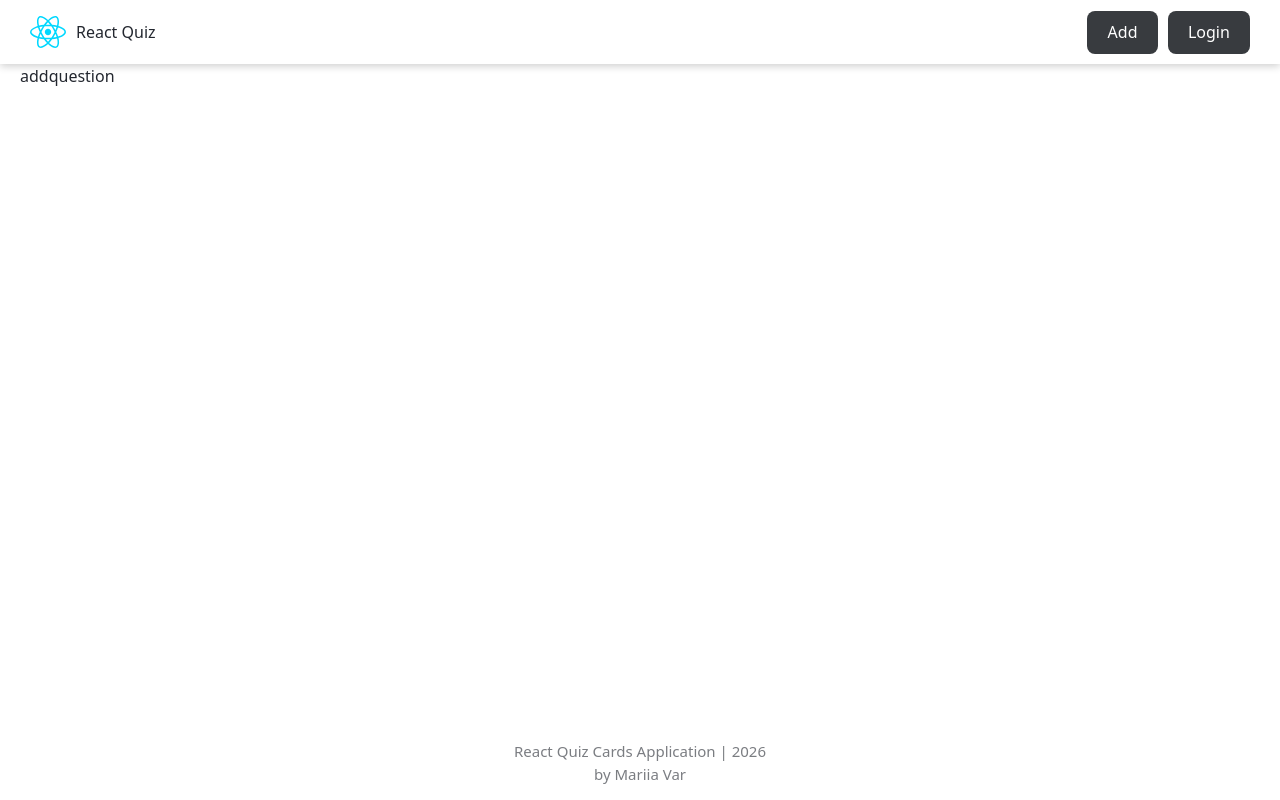
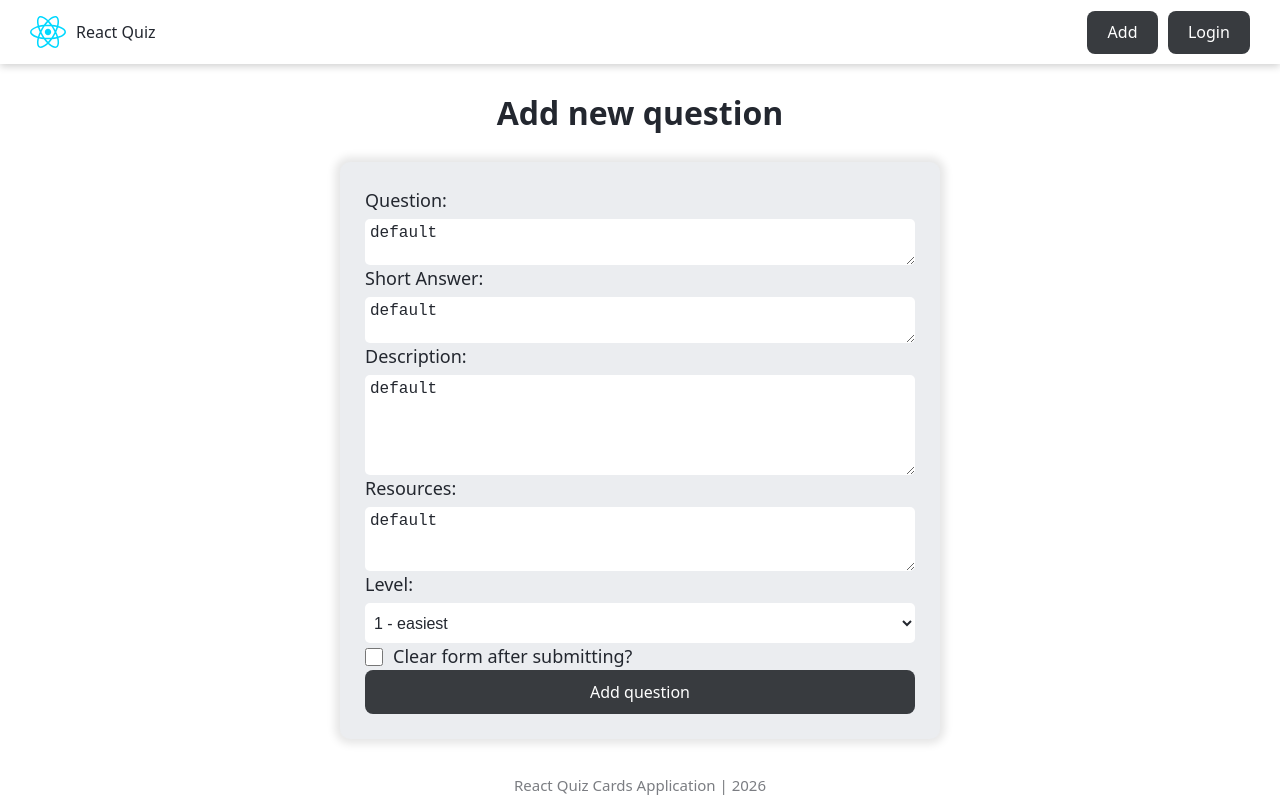
Before and after one commit to Mary-Varf/react-quiz, a React (Vite) app: page /addquestion in a window 1280 px wide. Built offline with nearby package versions, Linux system fonts and the light colour scheme.

Commit message:
add question page layout

```diff
--- a/src/App.jsx
+++ b/src/App.jsx
@@ -3,6 +3,7 @@ import { MainLayout } from "./components/MainLayout";
 import { HomePage } from "./pages/HomePage/HomePage";
 import { NotFoundPage } from "./pages/NotFoundPage";
 import { QuestionPage } from "./pages/QuestionPage";
+import { AddQuestionPage } from "./pages/AddQuestionPage";
 
 const App = () => {
   return (
@@ -11,7 +12,7 @@ const App = () => {
         <Route element={<MainLayout />}>
           <Route path="/" element={<HomePage />} />
           <Route path="/main" element={<div>main</div>} />
-          <Route path="/addquestion" element={<div>addquestion</div>} />
+          <Route path="/addquestion" element={<AddQuestionPage />} />
           <Route path="/question/:id" element={<QuestionPage />} />
           <Route path="/forbidden" element={<div>forbidden</div>} />
           <Route path="*" element={<NotFoundPage />} />
--- a/src/components/MainLayout/MainLayout.jsx
+++ b/src/components/MainLayout/MainLayout.jsx
@@ -2,11 +2,13 @@ import {} from "react";
 import cls from "./MainLayout.module.css";
 import { Outlet } from "react-router-dom";
 import { Header } from "../Header";
+import { ToastContainer } from "react-toastify";
 
 export const MainLayout = () => {
   const currentYear = new Date().getFullYear();
 
   return (
+    <>
       <div className={cls.mainLayout}>
         <Header />
         <div className={cls.mainWrapper}>
@@ -19,5 +21,7 @@ export const MainLayout = () => {
           </footer>
         </div>
       </div>
+      <ToastContainer />
+    </>
   );
 };
--- a/src/index.css
+++ b/src/index.css
@@ -5,6 +5,7 @@
   --btn-text-color: #383b3f;
   --btn-bg-color: #fff;
   --card-bg-color: #343a46;
+  --green-color: #219679;
   font-family: var(--sans);
   line-height: 1.5;
   font-weight: 400;
--- /dev/null
+++ b/src/pages/AddQuestionPage/AddQuestionPage.jsx
@@ -0,0 +1,96 @@
+import {} from "react";
+import cls from "./AddQuestionPage.module.css";
+import { Select } from "../../components/Select";
+import { Button } from "../../components/Button";
+
+const LEVEL_OPTIONS = [
+  { value: 1, text: "1 - easiest" },
+  { value: 2, text: "2 - medium" },
+  { value: 3, text: "3 - hardest" },
+];
+
+export const AddQuestionPage = () => {
+  return (
+    <>
+      <h1 className={cls.formTitle}>Add new question</h1>
+      <form action="" className={cls.formContiner}>
+        <div className={cls.formControl}>
+          <label htmlFor="questionField">Question:</label>
+          <textarea
+            name="question"
+            id="questionField"
+            cols="30"
+            rows="2"
+            required
+            placeholder="Please enter question"
+            defaultValue={"default"}
+          ></textarea>
+        </div>
+
+        <div className={cls.formControl}>
+          <label htmlFor="shortAnswerField">Short Answer:</label>
+          <textarea
+            name="answer"
+            id="shortAnswerField"
+            cols="30"
+            rows="2"
+            required
+            placeholder="Please enter short anser"
+            defaultValue={"default"}
+          ></textarea>
+        </div>
+
+        <div className={cls.formControl}>
+          <label htmlFor="descriptionField">Description:</label>
+          <textarea
+            name="description"
+            id="descriptionField"
+            cols="30"
+            rows="5"
+            required
+            placeholder="Please enter description"
+            defaultValue={"default"}
+          ></textarea>
+        </div>
+
+        <div className={cls.formControl}>
+          <label htmlFor="resourcesField">Resources:</label>
+          <textarea
+            name="resources"
+            id="resourcesField"
+            cols="30"
+            rows="3"
+            required
+            placeholder="Please enter resources separated by commas"
+            defaultValue={"default"}
+          ></textarea>
+        </div>
+
+        <div className={cls.formControl}>
+          <label htmlFor="levelField">Level:</label>
+          <Select
+            onChange={() => {}}
+            options={LEVEL_OPTIONS}
+            value={1}
+            defaultValue={"Question level"}
+          />
+        </div>
+
+        <div className={cls.formControl}>
+          <label htmlFor="clearFormField" className={cls.clearFormControl}>
+            <input
+              type="checkbox"
+              name="clearForm"
+              id="clearFormField"
+              defaultValue={true}
+              className={cls.checkbox}
+            />
+            <span>Clear form after submitting?</span>
+          </label>
+        </div>
+
+        <Button>Add question</Button>
+      </form>
+    </>
+  );
+};
--- /dev/null
+++ b/src/pages/AddQuestionPage/AddQuestionPage.module.css
@@ -0,0 +1,66 @@
+.formTitle {
+  margin: 25px auto;
+  width: fit-content;
+}
+.formContiner {
+  width: 100%;
+  max-width: 600px;
+  margin: 0 auto;
+  border-radius: 10px;
+  background-color: var(--card-bg-color);
+  box-shadow: 0 0 8px 05px rgba(0, 0, 0, 0.1);
+  padding: 25px;
+}
+.form {
+  width: 100%;
+  padding: 20px 10px;
+  display: flex;
+  flex-direction: column;
+  justify-content: flex-start;
+  align-items: stretch;
+  gap: 15px;
+}
+.formControl {
+  width: 100%;
+  display: flex;
+  flex-direction: column;
+  justify-content: flex-start;
+  align-items: stretch;
+  gap: 5px;
+
+  label {
+    color: var(--text-color);
+
+    font-size: 18px;
+  }
+
+  select,
+  textarea {
+    padding: 5px;
+    color: var(--text-color);
+    background-color: var(--main-bg-color);
+    font-size: 16px;
+    border-radius: 5px;
+    border: none;
+    outline: none;
+  }
+  select:focus-visible,
+  textarea:focus-visible {
+    outline: 2px solid var(--green-color);
+  }
+}
+.clearFormControl {
+  width: 100%;
+  display: flex;
+  justify-content: flex-start;
+  align-items: center;
+  gap: 10px;
+}
+.checkbox {
+  width: 18px;
+  height: 18px;
+  accent-color: var(--green-color);
+}
+.checkbox:disabled + span {
+  opacity: 0.5;
+}
--- /dev/null
+++ b/src/pages/AddQuestionPage/index.jsx
@@ -0,0 +1 @@
+export { AddQuestionPage } from "./AddQuestionPage";
--- a/src/pages/QuestionPage/QuestionPage.jsx
+++ b/src/pages/QuestionPage/QuestionPage.jsx
@@ -29,7 +29,7 @@ export const QuestionPage = () => {
   });
 
   const [updateCard, isCardUpdating] = useFetch(async (isChecked) => {
-    const response = await fetch(`${API_URL}/react/${id}`, {
+    const response = await fetch(`${API_URL}/reacft/${id}`, {
       method: "PATCH",
       body: JSON.stringify({ completed: isChecked }),
     });
--- a/src/pages/QuestionPage/QuestionPage.module.css
+++ b/src/pages/QuestionPage/QuestionPage.module.css
@@ -72,5 +72,5 @@ button {
 .checkbox {
   width: 18px;
   height: 18px;
-  accent-color: #16c47f;
+  accent-color: var(--green-color);
 }
```
Lines whose indentation alone changed are shown as unchanged.
